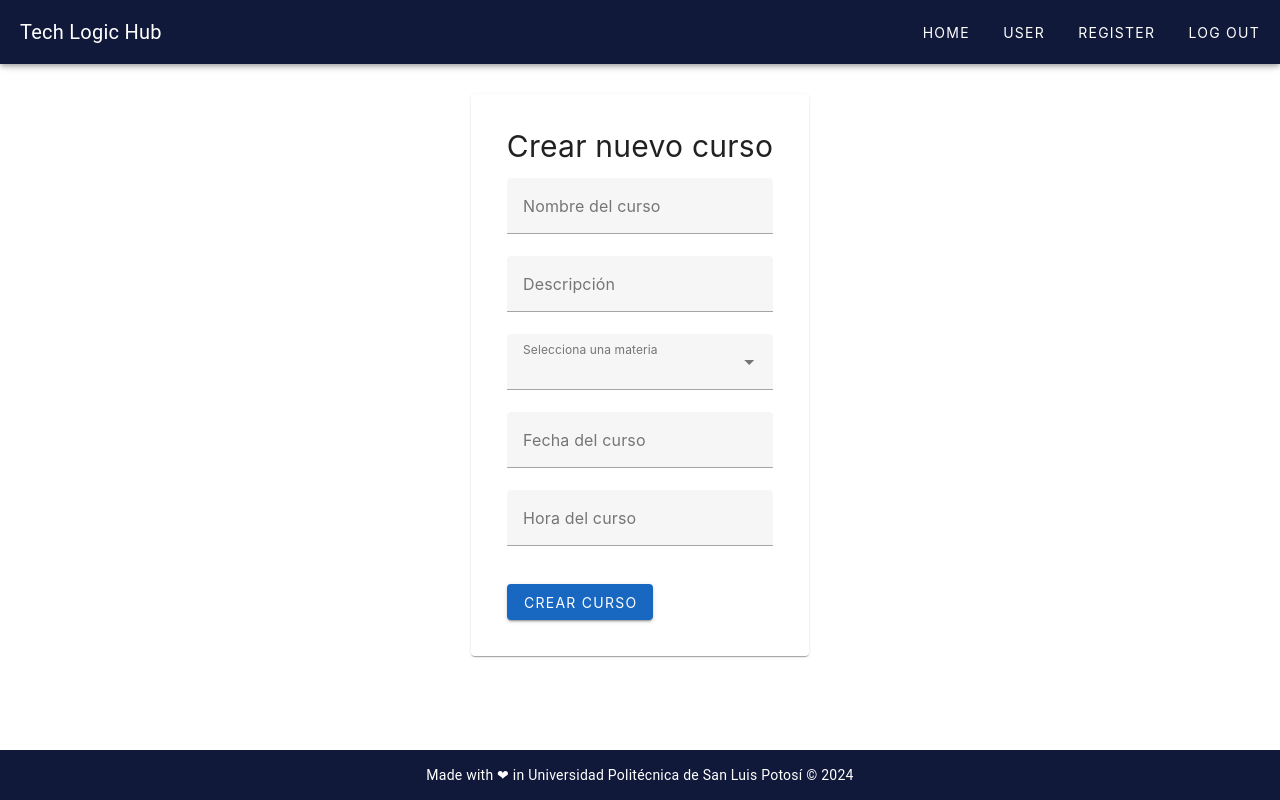
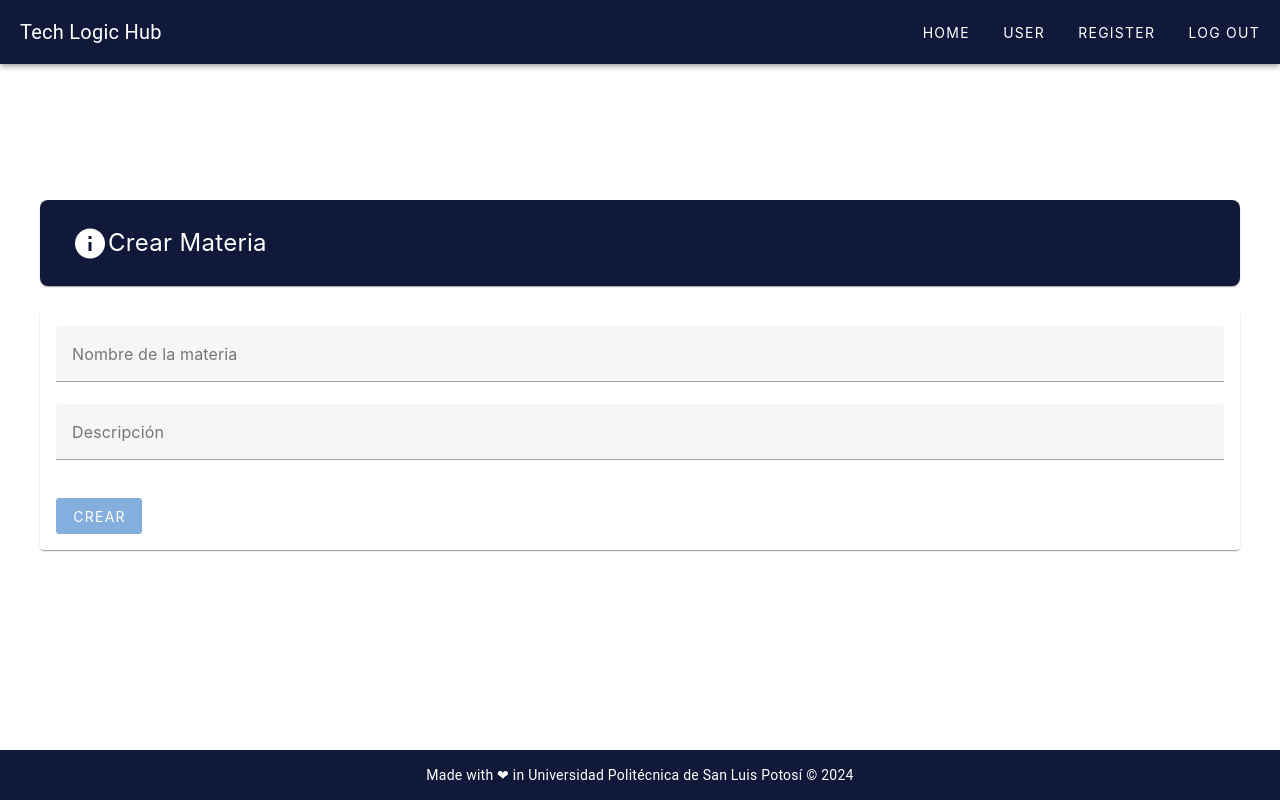
Before and after one commit to MiauRos/TechLogicHub, a Vue app: page /createCourse in a window 1280 px wide. Built offline with nearby package versions, Linux system fonts and the light colour scheme.

Commit message:
feat: create add subject page

```diff
--- a/src/views/createCourseView.vue
+++ b/src/views/createCourseView.vue
@@ -1,92 +1,49 @@
 <template>
-  <v-container class="d-flex justify-center align-center" style="height: 100vh;">
-    <v-card class="pa-5" max-width="500">
-      <v-card-title>
-        <h2>Crear nuevo curso</h2>
-      </v-card-title>
+  <v-container>
+    <Titles title="Crear Materia"/>
+    <br/>
+    <v-card>
       <v-card-text>
-        <v-form @submit.prevent="crearCurso">
+        <v-form @submit.prevent="crearCurso" v-model="form">
           <v-text-field
-            v-model="curso.nombre"
-            label="Nombre del curso"
+            label="Nombre de la materia"
+            v-model="subject.name"
+            :rules="[required]"
             required
           ></v-text-field>
 
           <v-text-field
-            v-model="curso.descripcion"
             label="Descripción"
-            required
-          ></v-text-field>
-
-          <!-- Campo de selección de materia -->
-          <v-select
-            v-model="curso.materia"
-            :items="materias"
-            label="Selecciona una materia"
-            required
-          ></v-select>
-
-          <!-- Label de Fecha del curso -->
-          <v-text-field
-            v-model="curso.fecha"
-            label="Fecha del curso"
-            placeholder="Ej: 20/10/2024"
-            required
-          ></v-text-field>
-
-          <!-- Label de Hora del curso -->
-          <v-text-field
-            v-model="curso.hora"
-            label="Hora del curso"
-            placeholder="Ej: 14:30"
+            v-model="subject.descr"
             required
           ></v-text-field>
 
           <!-- Botón de Crear curso -->
-          <v-btn color="primary" type="submit" class="mt-4">Crear curso</v-btn>
+          <v-btn color="primary" type="submit" class="mt-4" :disabled="!form">Crear</v-btn>
         </v-form>
-
-        <v-alert v-if="mensaje" type="success" class="mt-4">
-          {{ mensaje }}
-        </v-alert>
       </v-card-text>
     </v-card>
   </v-container>
 </template>
 
-<script>
-export default {
-  data() {
-    return {
-      curso: {
-        nombre: '',
-        descripcion: '',
-        materia: '',
-        fecha: '',
-        hora: ''
-      },
-      materias: ['Matemáticas', 'Historia', 'Ciencias', 'Inglés'],
-      mensaje: ''
-    };
-  },
-  methods: {
-    crearCurso() {
-      // Verificar que todos los campos estén llenos
-      if (this.curso.nombre && this.curso.descripcion && this.curso.materia && this.curso.fecha && this.curso.hora) {
-        this.mensaje = "¡Curso creado exitosamente!";
-        // Reiniciar el formulario
-        this.curso = {
-          nombre: '',
-          descripcion: '',
-          materia: '',
-          fecha: '',
-          hora: ''
-        };
-      } else {
-        this.mensaje = "Por favor completa todos los campos.";
-      }
-    }
-  }
+<script setup>
+import Titles from '@/components/Titles.vue';
+import { ref } from 'vue';
+import axios from 'axios'
+
+const form = ref(false);
+const subject = ref({
+  name: '',
+  descr: ''
+});
+
+const crearCurso = async () => {
+  await axios.post(`http://localhost:3000/subject/`, subject.value);
+  location.reload();
+}
+
+const required = (v) => {
+  return !!v || 'Field is required';
 };
 </script>
 
```
